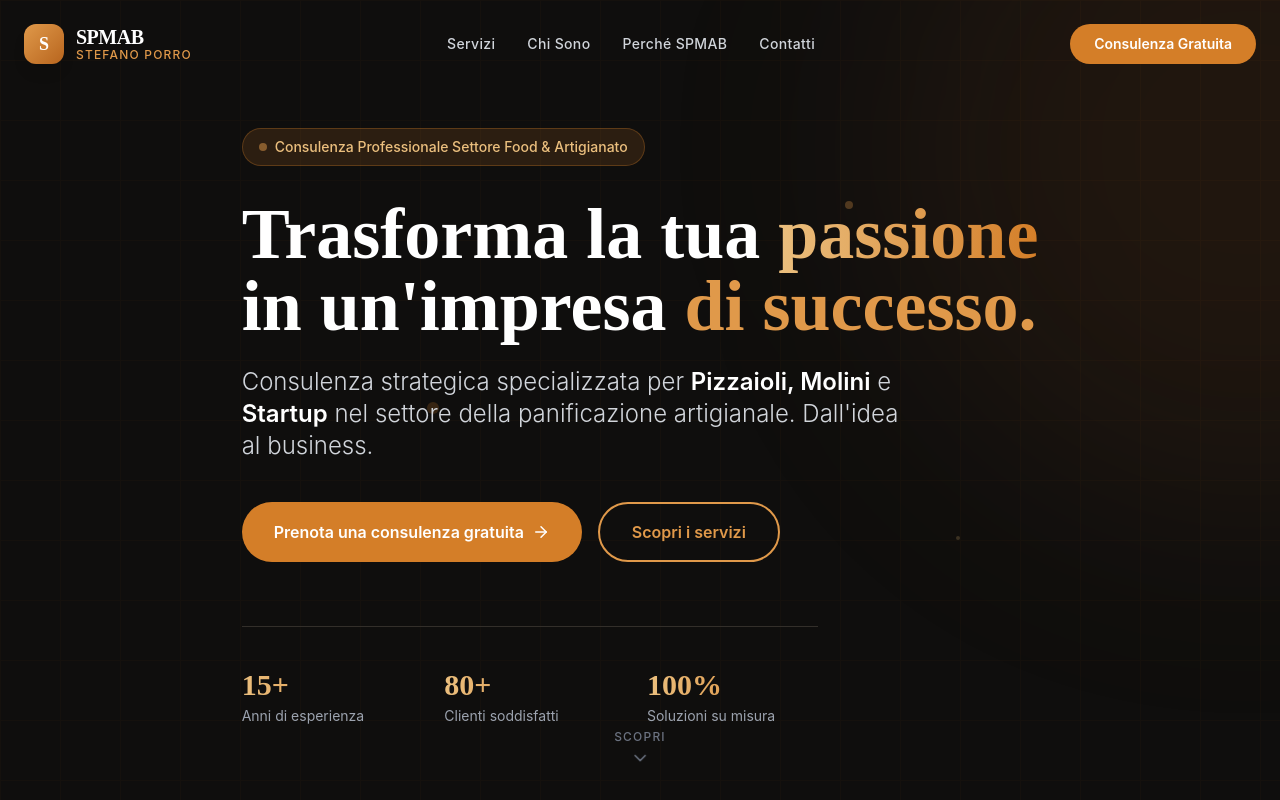
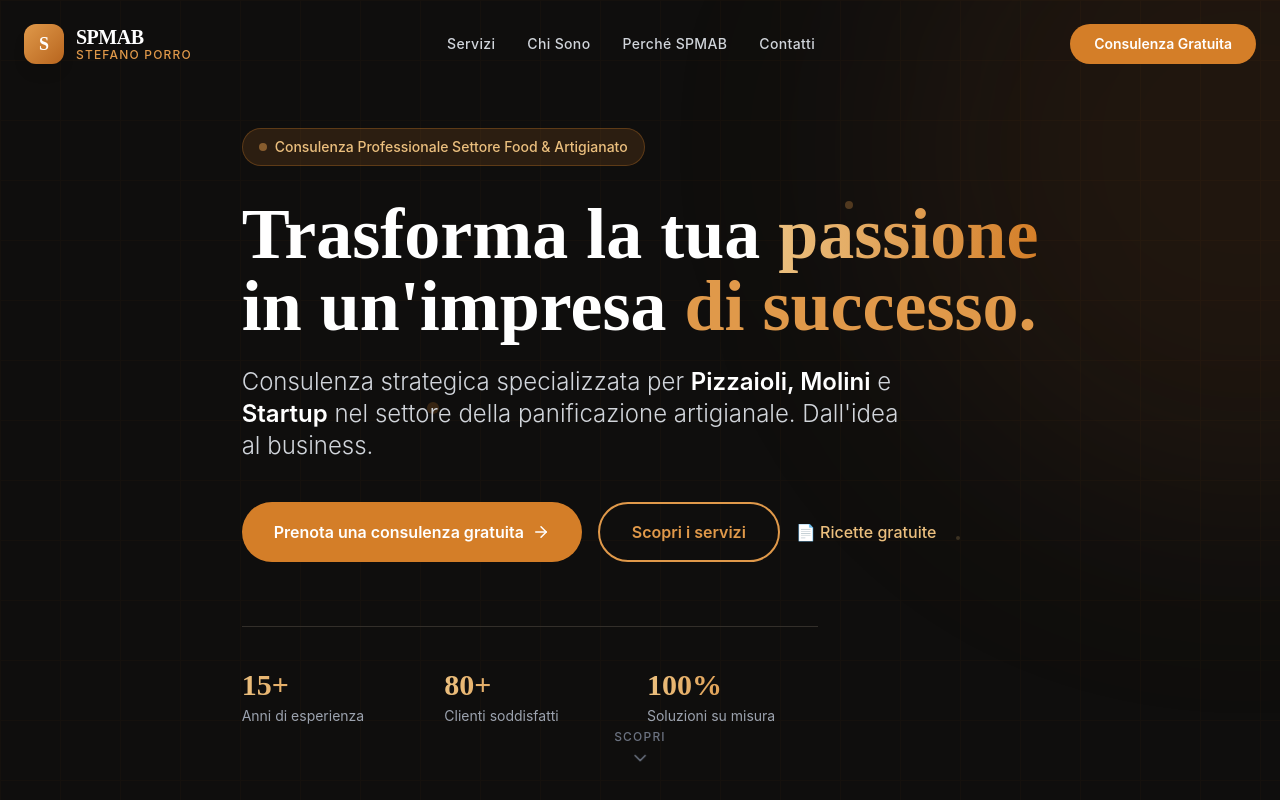
Before and after one commit to stefanoporro-sudo/spmab, a Next.js app: page / in a window 1280 px wide. Shown: the top 800 px of the page. Built offline with nearby package versions, Linux system fonts and the light colour scheme.

Commit message:
Add files via upload

```diff
--- a/components/CTA.tsx
+++ b/components/CTA.tsx
@@ -32,6 +32,7 @@ export default function CTA() {
               Contattaci oggi e costruiamo insieme il tuo percorso di successo.
             </p>
 
+            <div className="flex flex-col sm:flex-row items-center justify-center gap-4">
               <a
                 href="#contatti"
                 className="inline-flex items-center gap-3 bg-white text-brand-700 font-bold px-10 py-4 rounded-full hover:bg-brand-50 transition-all duration-300 hover:scale-105 hover:shadow-2xl text-base"
@@ -39,6 +40,14 @@ export default function CTA() {
                 Richiedi la consulenza gratuita
                 <ArrowRight size={18} />
               </a>
+              <a
+                href="/ricette"
+                className="inline-flex items-center gap-3 bg-white/20 hover:bg-white/30 text-white font-semibold px-8 py-4 rounded-full transition-all duration-300 hover:scale-105 text-base border border-white/30"
+              >
+                Scarica le ricette gratuite
+                <ArrowRight size={18} />
+              </a>
+            </div>
           </div>
         </div>
       </div>
--- a/components/Hero.tsx
+++ b/components/Hero.tsx
@@ -61,6 +61,9 @@ export default function Hero() {
             <a href="#servizi" className="btn-outline text-base">
               Scopri i servizi
             </a>
+            <a href="/ricette" className="inline-flex items-center gap-2 text-brand-300 hover:text-brand-200 font-medium text-base transition-colors">
+              📄 Ricette gratuite
+            </a>
           </div>
 
           {/* Stats row */}
```
Lines whose indentation alone changed are shown as unchanged.
